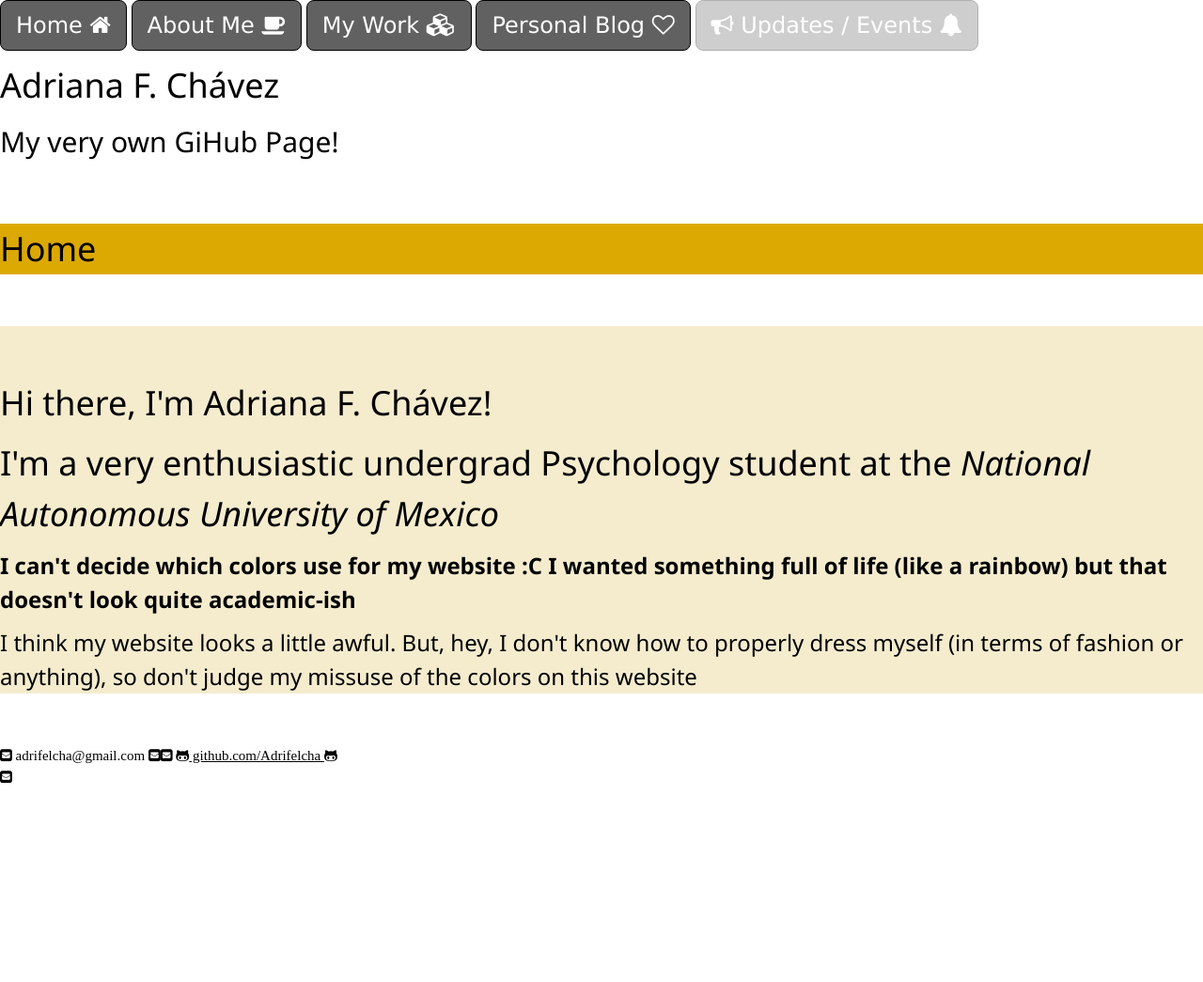
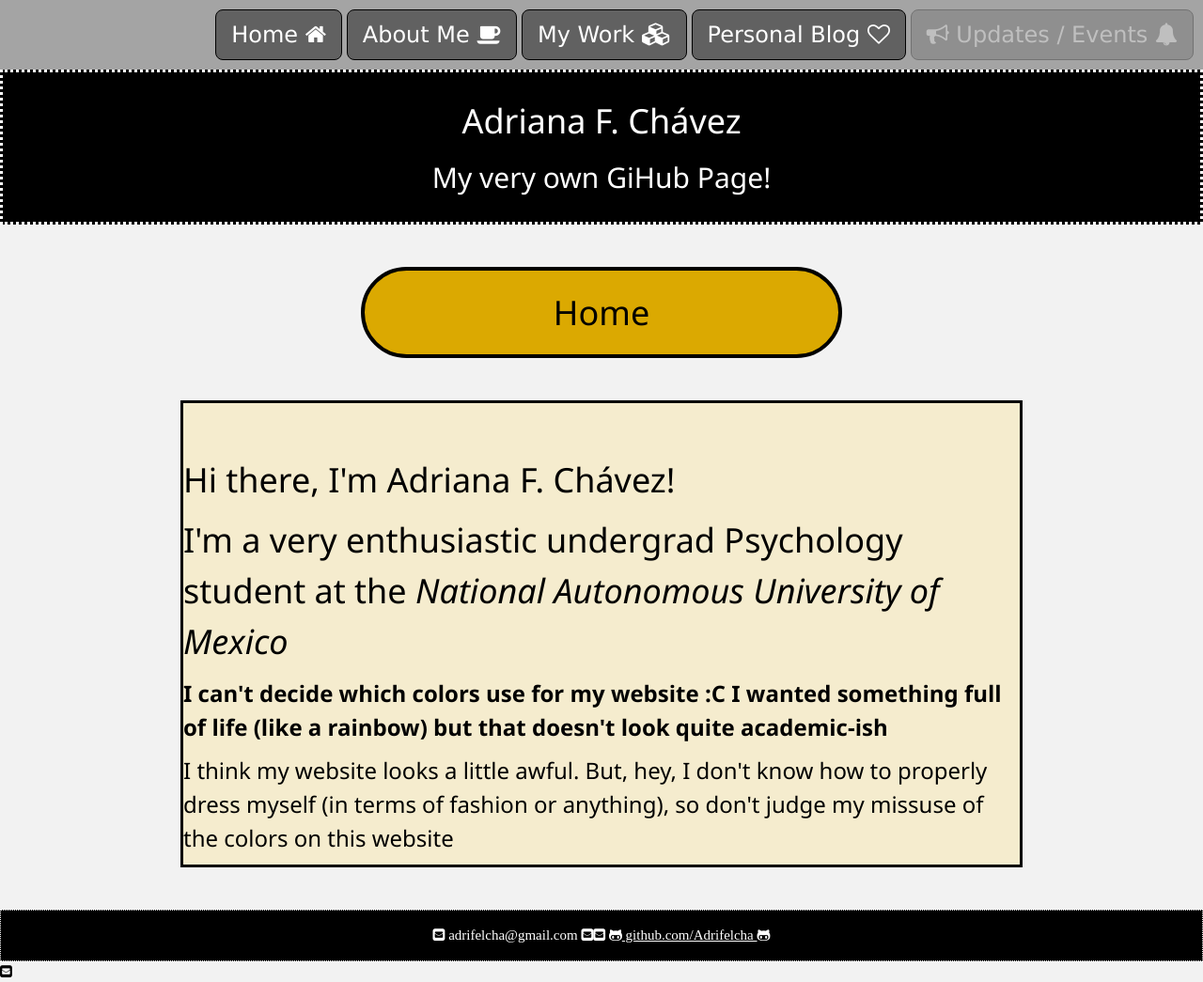
Before and after one commit to Adrifelcha/Adrifelcha-github.io, a Jekyll site: the page built from index.html, in a window 1280 px wide. Shown: the whole page at 94% size. Built offline with Jekyll 4.4.1, drawn with Linux system fonts in a browser that asks for light colours; before the commit the page ends 900 px from its top, so only the background shows below that.

Commit message:
Update default.html

```diff
--- a/_layouts/default.html
+++ b/_layouts/default.html
@@ -4,10 +4,77 @@
 		<link rel="stylesheet" href="https://cdnjs.cloudflare.com/ajax/libs/font-awesome/4.7.0/css/font-awesome.min.css">
 		<meta name="viewport" content="width=device-width, initial-scale=1">
 		<link rel="stylesheet" href="https://www.w3schools.com/w3css/4/w3.css">
-	        <link rel="stylesheet" type="text/css" href="/css/main.css">
 		<title>{{ page.title }}</title>
 		<link rel="icon" href="https://adrifelcha.github.io/BlackBunny.png">
 			<title>{{ page.title }}</title>
+
+	<style>
+		header.style1 {
+    				padding: 1em;
+    				color: white;
+    				background-color: black;
+    				text-align: center;
+    				border: 3px dotted white;
+				width: 100;
+			}
+
+			header.style2 {
+    				padding: 0.5em;
+    				color: black;
+    				background-color: yellow;
+    				text-align: center;
+    				border: 4px solid black;
+				width: 40%;
+				border-top-right-radius: 50px;
+				border-bottom-right-radius: 50px;
+				border-top-left-radius: 50px;
+				border-bottom-left-radius: 50px;
+				margin-right: auto;
+    				margin-left: auto;
+			}
+
+			footer {
+    				padding: 1em;
+    				color: white;
+    				background-color: black;
+    				clear: left;
+    				border: 1px dotted white;
+    				text-align: center;
+			}
+
+			body {
+ 				margin-top: 10px auto;
+    				width: 100%;
+				background-color: #F2F2F2;
+				}
+
+			nav {
+				padding: 10px;
+				text-align:right;
+				background-color: #A4A4A4;
+			}
+
+			nav ul, footer ul {
+				font-size:1.2em;
+    				list-style: none;
+    				text-align:left;
+			}
+
+			nav ul li, footer ul li {
+    				display: inline;
+    				margin-right: 50px;
+    				margin-left: 350px;
+			}
+
+			div.container {
+  				   width: 70%;
+    				   border: 3px solid black;
+				   margin-right: auto;
+    				   margin-left: auto;
+				   background-color: #E6E6E6;
+			}
+			</style>
+
 
 		</head>
 		<body>
```
